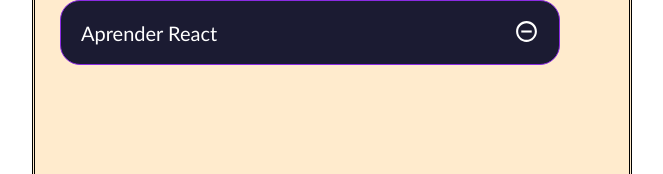
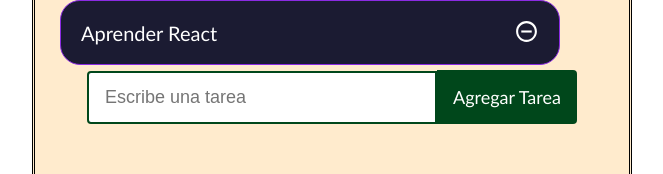
Before and after one commit to EnriqueAguilarP/app_tareas, a React (Create React App) app: page / in a window 1280 px wide. Shown: the part 277-451 px from the top of the page, without its empty margins (308-971 px from the left). Built offline with nearby package versions, Linux system fonts and the light colour scheme.

Commit message:
Crear componente Formulario de tareas

```diff
--- a/src/App.js
+++ b/src/App.js
@@ -3,6 +3,8 @@
 import './App.css';
 import Tarea from './componentes/Tarea.js';
 import './hojaEstilos/tarea.css';
+import './hojaEstilos/Formulario.css';
+import Formulario from './componentes/Formulario';
 
 function App() {
   return (
@@ -17,6 +19,7 @@
       <div className='lista-tareas'>
         <h1>Mis Tareas</h1>
         <Tarea texto = 'Aprender React '/>
+        <Formulario />
       </div>
 
     </div>
--- /dev/null
+++ b/src/componentes/Formulario.js
@@ -0,0 +1,20 @@
+import React from "react";
+import '../hojaEstilos/Formulario.css';
+
+function Formulario(props){
+    return(
+        <div className="formulario">
+            <input
+                className="input"
+                type='text'
+                placeholder='Escribe una tarea'
+                name= 'texto'
+            />
+            <button className="boton">
+                Agregar tarea
+            </button>
+        </div>
+    );
+}
+
+export default Formulario;
--- /dev/null
+++ b/src/hojaEstilos/Formulario.css
@@ -0,0 +1,29 @@
+.formulario{
+    display: flex;
+    flex-wrap: wrap;
+    align-items: center;
+    justify-content: center;
+}
+
+.input{
+    width: 350px;
+    font-size: 18px;
+    background-color: white;
+    padding: 14px 32px 14px 16px;
+    border-radius: 4px 0 0 4px;
+    border: 2px solid #00471b;
+    outline: none;
+}
+
+.boton{
+    padding: 16px;
+    font-size: 18px;
+    font-family: 'Trebuchet MS', 'Lucida Sans Unicode', 'Lucida Grande', 'Lucida Sans', Arial, sans-serif;
+    border: none;
+    border-radius: 0 4px 4px 0;
+    cursor: pointer;
+    outline: none;
+    background-color: #00471b;
+    color: #fff;
+    text-transform: capitalize;
+}
```
